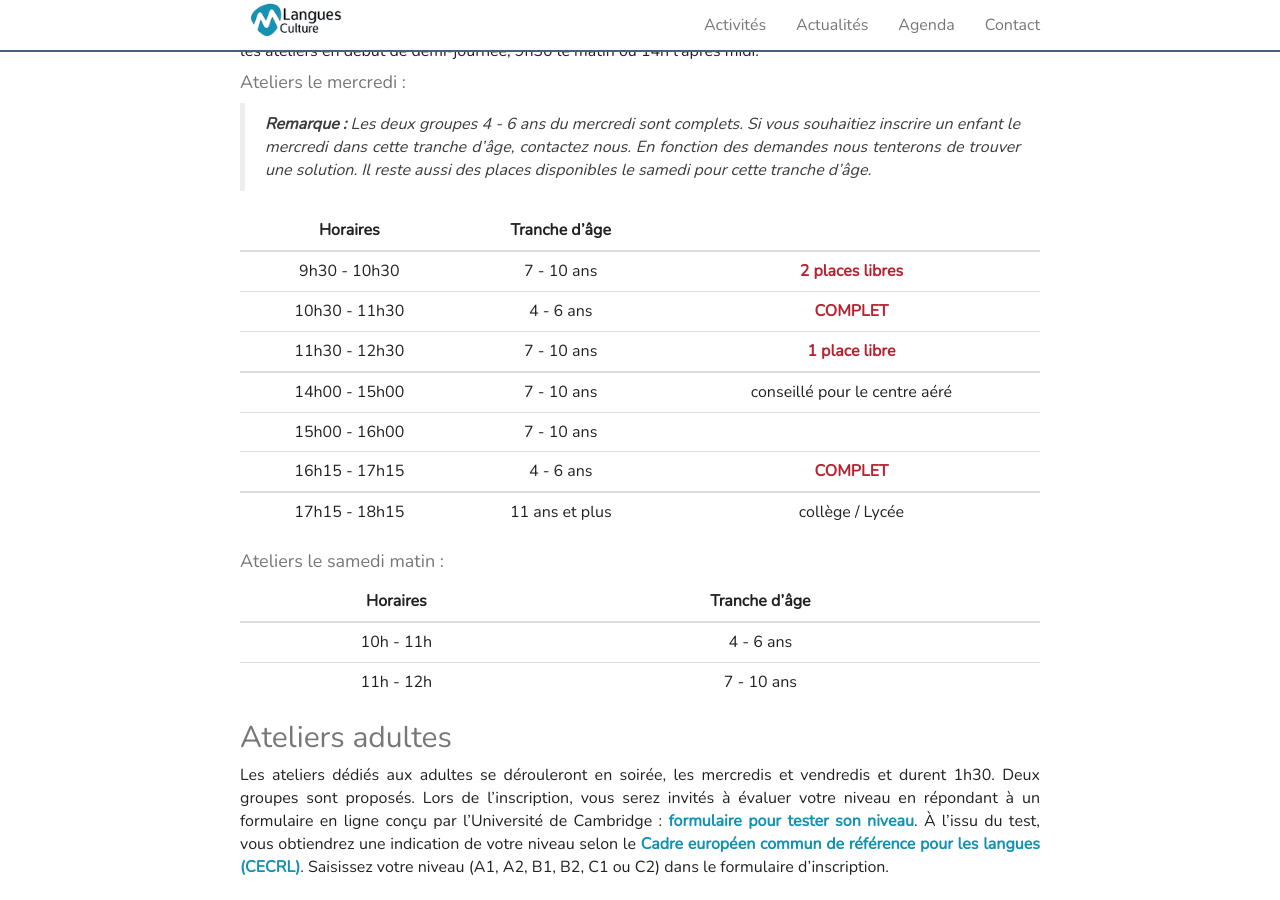
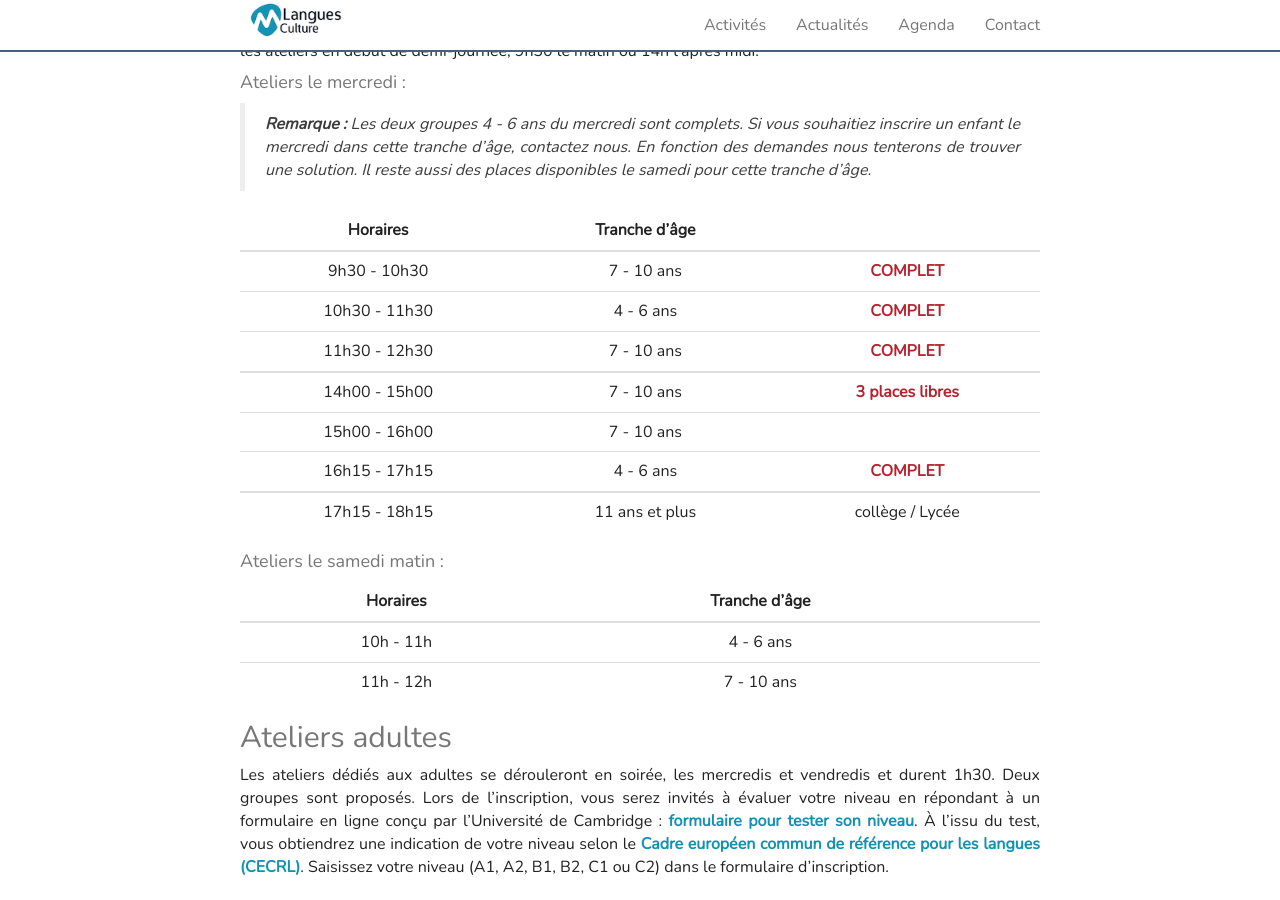
Before and after one commit to mlangues64/mlangues64.github.io, a Jekyll site: the page built from _posts/2019-08-26-inscription2019-2020.markdown, in a window 1280 px wide and 900 px high, scrolled down 988 px. Built offline with Jekyll 4.4.1, drawn with Linux system fonts in a browser that asks for light colours; nearby versions of some CDN libraries.

Commit message:
effectifs

```diff
--- a/_posts/2019-08-26-inscription2019-2020.markdown
+++ b/_posts/2019-08-26-inscription2019-2020.markdown
@@ -66,11 +66,11 @@ début de demi-journée, 9h30 le matin ou 14h l'après midi.
 
 | Horaires | Tranche d'âge |      |
 |:--------:|:-------------:|:----:|
-| 9h30 - 10h30 | 7 - 10 ans | <span style="color: #B7222E; font-weight:bold;">2 places libres</span> |
+| 9h30 - 10h30 | 7 - 10 ans | <span style="color: #B7222E; font-weight:bold;">COMPLET</span> |
 | 10h30 - 11h30 | 4 - 6 ans | <span style="color: #B7222E; font-weight:bold;">COMPLET</span> |
-| 11h30 - 12h30 | 7 - 10 ans | <span style="color: #B7222E; font-weight:bold;">1 place libre</span> |
+| 11h30 - 12h30 | 7 - 10 ans | <span style="color: #B7222E; font-weight:bold;">COMPLET</span> |
 |:--------:|:-------------:|:----:|
-| 14h00 - 15h00 | 7 - 10 ans | conseillé pour le centre aéré |
+| 14h00 - 15h00 | 7 - 10 ans | <span style="color: #B7222E; font-weight:bold;">3 places libres</span> |
 | 15h00 - 16h00 | 7 - 10 ans |   |
 | 16h15 - 17h15 | 4 - 6 ans | <span style="color: #B7222E; font-weight:bold;">COMPLET</span> |
 |:--------:|:-------------:|:----:|
```
